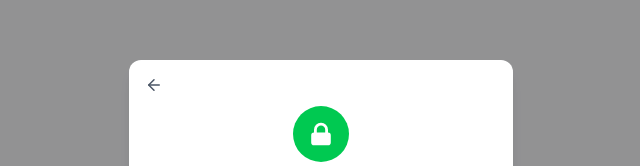
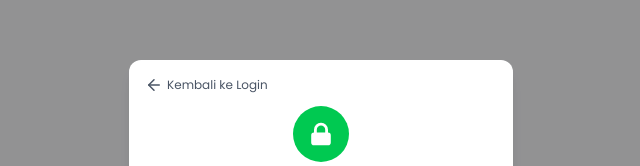
Before and after one commit to alfiameilaniputri/frontend-warung-alzhim, a React (Vite) app: page /reset-password/1 in a window 1280 px wide. Shown: the part 179-345 px from the top of the page, without its empty margins (319-959 px from the left). Built offline with nearby package versions, Linux system fonts and the light colour scheme.

Commit message:
arahkan arrowleft ke halaman login

```diff
--- a/src/components/ResetPasswordModal.jsx
+++ b/src/components/ResetPasswordModal.jsx
@@ -1,7 +1,7 @@
 import React, { useState } from "react";
-import { ArrowLeft, Eye, EyeOff, X } from "lucide-react";
+import { ArrowLeft, Eye, EyeOff } from "lucide-react";
 
-export default function ResetPasswordModal({ onClose, token }) {
+export default function ResetPasswordModal({ token }) {
   const API_URL = import.meta.env.VITE_API_URL;
   const [showPassword, setShowPassword] = useState(false);
   const [showConfirmPassword, setShowConfirmPassword] = useState(false);
@@ -15,9 +15,18 @@ export default function ResetPasswordModal({ onClose, token }) {
     setFormData((prev) => ({ ...prev, [name]: value }));
   };
 
+  const handleBack = () => {
+    window.location.href = "/login";
+  };
+
   const handleSimpan = async () => {
     if (formData.newPassword !== formData.confirmPassword) {
       alert("Kata sandi tidak cocok!");
+      return;
+    }
+
+    if (formData.newPassword.length < 8) {
+      alert("Kata sandi minimal 8 karakter!");
       return;
     }
 
@@ -52,18 +61,13 @@ export default function ResetPasswordModal({ onClose, token }) {
   return (
     <div className="fixed inset-0 bg-black/40 backdrop-blur-sm flex items-center justify-center z-50 p-4">
       <div className="bg-white w-full max-w-xs sm:max-w-sm rounded-xl p-4 shadow-lg relative">
-        {/* <button
-          onClick={onClose}
-          className="absolute top-2 right-2 text-gray-500 hover:text-gray-700"
-        >
-          <X size={16} />
-        </button> */}
 
         <button
-          onClick={onClose}
-          className="text-gray-600 hover:text-gray-800 mb-3"
+          onClick={handleBack}
+          className="text-gray-600 hover:text-gray-800 mb-3 flex items-center gap-1"
         >
           <ArrowLeft size={18} />
+          <span className="text-xs">Kembali ke Login</span>
         </button>
 
         <div className="flex justify-center mb-3">
```
